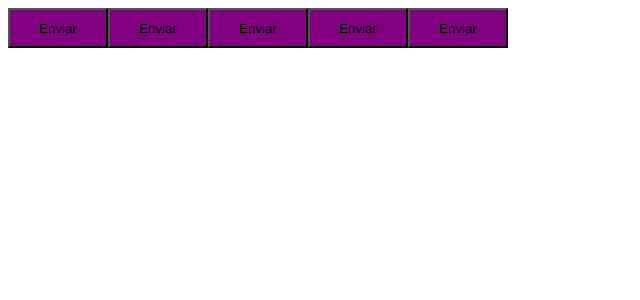
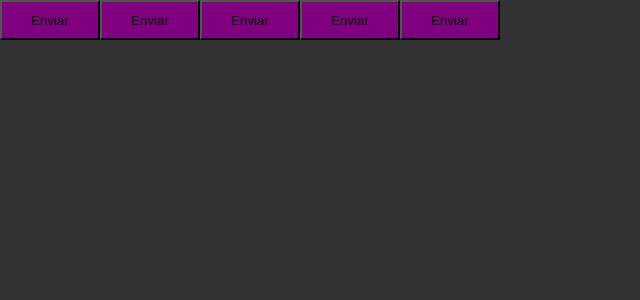
Before and after one commit to eliel20matos/ignite-timer, a React (Vite) app: page / in a window 1280 px wide. Shown: the top 300 px of the page, without its empty margins (0-640 px from the left). Built offline with nearby package versions, Linux system fonts and the light colour scheme.

Commit message:
feat: implement global style from styled component

```diff
--- a/src/App.tsx
+++ b/src/App.tsx
@@ -1,5 +1,6 @@
 import {ThemeProvider} from 'styled-components'
 import { Button } from './components/Button'
+import { GlobalStyle } from './styles/global'
 import { defaultTheme } from './styles/themes/default'
 
 export function App() {
@@ -10,6 +11,7 @@
       <Button variant='success' />
       <Button variant='danger' />
       <Button />
+      <GlobalStyle/>
     </ThemeProvider>
   )
 }
--- /dev/null
+++ b/src/styles/global.ts
@@ -0,0 +1,14 @@
+import { createGlobalStyle } from 'styled-components'
+
+export const GlobalStyle = createGlobalStyle`
+    * {
+        margin: 0;
+        padding: 0;
+        box-sizing: border-box;
+    }
+
+    body {
+        background-color: #333;
+        color: #fff;
+    }
+`
```
